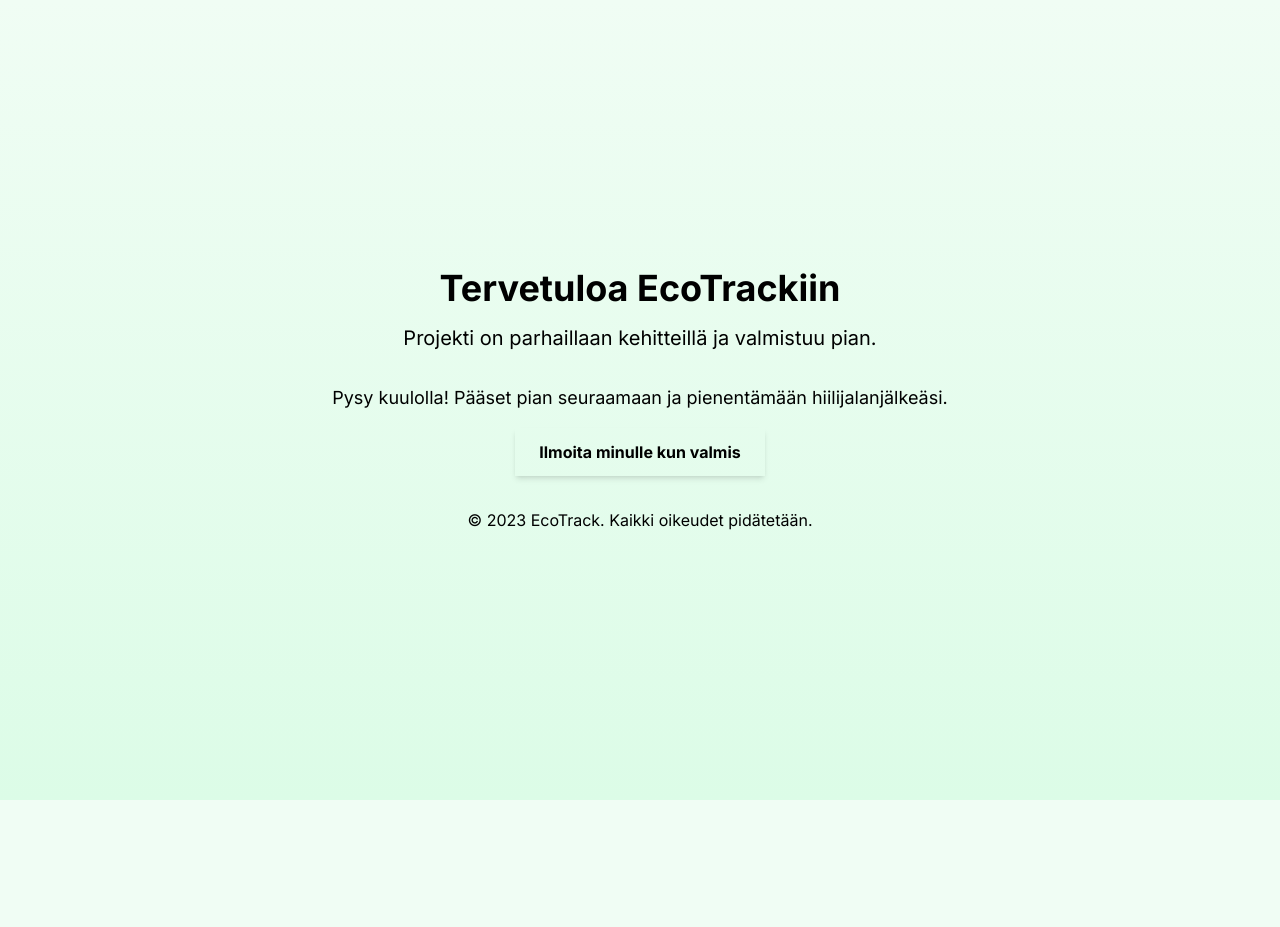
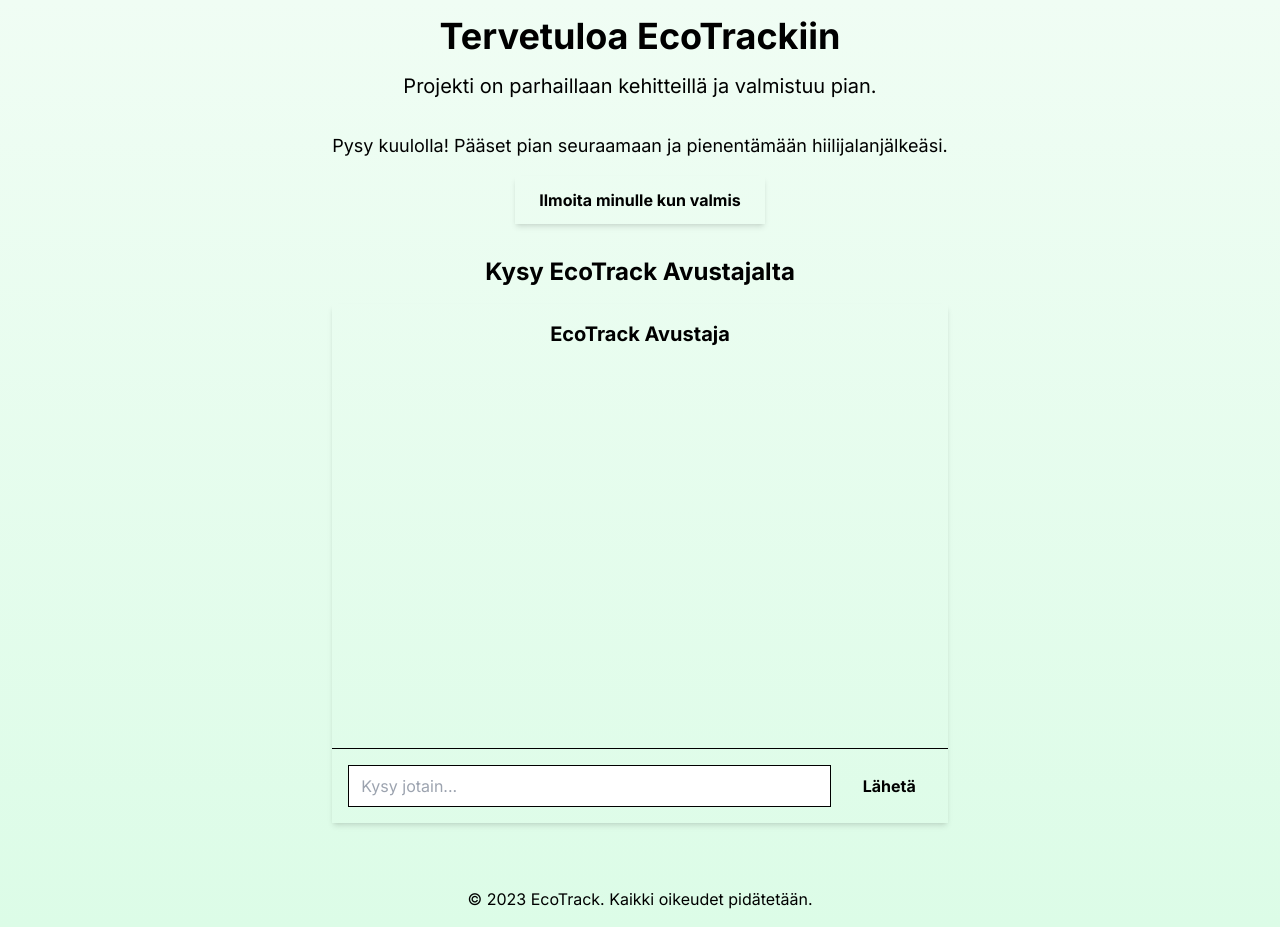
Before and after one commit to Hakukonestudio/EcoTrack, a Next.js app: page / in a window 1280 px wide. Before the commit the page ends 800 px from the top, so only its background shows below. Built offline with nearby package versions, Linux system fonts and the light colour scheme.

Commit message:
chatbot added

```diff
--- /dev/null
+++ b/app/api/chat/route.ts
@@ -0,0 +1,43 @@
+import OpenAI from 'openai';
+import { OpenAIStream, StreamingTextResponse } from 'ai';
+
+// Loome OpenAI kliendi instantsi
+const openai = new OpenAI({
+  apiKey: process.env.OPENAI_API_KEY,
+});
+
+// Määrame Edge runtime'i
+export const runtime = 'edge';
+
+export async function POST(req: Request) {
+  try {
+    // Logime päringu saamise
+    console.log('Received request');
+
+    // Parsime sõnumid päringu kehast
+    const { messages } = await req.json();
+    console.log('Messages:', messages);
+
+    // Loome vestluse OpenAI API-ga
+    const response = await openai.chat.completions.create({
+      model: 'gpt-3.5-turbo',
+      stream: true,
+      messages: [
+        { role: 'system', content: 'Olet EcoTrack-sovelluksen avustaja. Auta käyttäjiä ymmärtämään ja pienentämään hiilijalanjälkeään.' },
+        ...messages
+      ]
+    });
+
+    console.log('OpenAI API response received');
+
+    // Loome voo vastusest
+    const stream = OpenAIStream(response);
+    console.log('Stream created');
+
+    // Tagastame voogedastatud vastuse
+    return new StreamingTextResponse(stream);
+  } catch (error) {
+    console.error('Error in chat route:', error);
+    return new Response('An error occurred', { status: 500 });
+  }
+}
--- a/app/layout.tsx
+++ b/app/layout.tsx
@@ -5,8 +5,8 @@
 const inter = Inter({ subsets: ['latin'] })
 
 export const metadata: Metadata = {
-  title: 'EcoTrack - Tulossa pian',
-  description: 'Seuraa ja pienennä hiilijalanjälkeäsi EcoTrackin avulla.',
+  title: 'EcoTrack - Seuraa ja pienennä hiilijalanjälkeäsi',
+  description: 'EcoTrack auttaa sinua ymmärtämään ja pienentämään hiilijalanjälkeäsi.',
 }
 
 export default function RootLayout({
--- a/app/page.tsx
+++ b/app/page.tsx
@@ -1,16 +1,17 @@
 import Link from 'next/link'
+import ChatWindow from '../components/ChatWindow'
 
 export default function Home() {
   return (
-    <div className="flex flex-col items-center justify-center min-h-screen bg-gradient-to-b from-green-100 to-green-200">
-      <main className="text-center">
+    <div className="flex flex-col items-center justify-center min-h-screen bg-gradient-to-b from-green-100 to-green-200 p-4">
+      <main className="text-center mb-8">
         <h1 className="text-4xl font-bold text-green-800 mb-4">
           Tervetuloa EcoTrackiin
         </h1>
         <p className="text-xl text-green-700 mb-8">
           Projekti on parhaillaan kehitteillä ja valmistuu pian.
         </p>
-        <div className="space-y-4">
+        <div className="space-y-4 mb-8">
           <p className="text-lg text-green-600">
             Pysy kuulolla! Pääset pian seuraamaan ja pienentämään hiilijalanjälkeäsi.
           </p>
@@ -21,6 +22,10 @@
             Ilmoita minulle kun valmis
           </Link>
         </div>
+        <div className="w-full max-w-2xl mx-auto">
+          <h2 className="text-2xl font-bold text-green-800 mb-4">Kysy EcoTrack Avustajalta</h2>
+          <ChatWindow />
+        </div>
       </main>
       <footer className="mt-8 text-green-600">
         <p>&copy; 2023 EcoTrack. Kaikki oikeudet pidätetään.</p>
--- /dev/null
+++ b/components/ChatWindow.tsx
@@ -0,0 +1,38 @@
+'use client'
+
+import { useState } from 'react'
+import { useChat } from 'ai/react'
+
+export default function ChatWindow() {
+  const { messages, input, handleInputChange, handleSubmit } = useChat()
+
+  return (
+    <div className="w-full max-w-2xl mx-auto bg-white rounded-xl shadow-md overflow-hidden">
+      <div className="p-4 bg-green-500 text-white">
+        <h2 className="text-xl font-bold">EcoTrack Avustaja</h2>
+      </div>
+      <div className="h-96 overflow-y-auto p-4 space-y-4">
+        {messages.map(m => (
+          <div key={m.id} className={`flex ${m.role === 'user' ? 'justify-end' : 'justify-start'}`}>
+            <div className={`max-w-3/4 p-3 rounded-lg ${m.role === 'user' ? 'bg-green-100 text-right' : 'bg-gray-100'}`}>
+              {m.content}
+            </div>
+          </div>
+        ))}
+      </div>
+      <form onSubmit={handleSubmit} className="p-4 border-t">
+        <div className="flex space-x-4">
+          <input
+            value={input}
+            onChange={handleInputChange}
+            placeholder="Kysy jotain..."
+            className="flex-1 border rounded-lg px-3 py-2 focus:outline-none focus:ring-2 focus:ring-green-500"
+          />
+          <button type="submit" className="bg-green-500 hover:bg-green-600 text-white font-bold py-2 px-4 rounded-lg transition duration-300">
+            Lähetä
+          </button>
+        </div>
+      </form>
+    </div>
+  )
+}
--- a/next.config.mjs
+++ b/next.config.mjs
@@ -1,4 +1,13 @@
+// next.config.mjs
+
 /** @type {import('next').NextConfig} */
-const nextConfig = {};
+const nextConfig = {
+    reactStrictMode: true, // Soovitatav, et tuvastada potentsiaalsed probleemid
+    swcMinify: true, // SWC minifitseerimise lubamine
+    // experimental: {
+    //   serverActions: true, // See rida on nüüd eemaldatud
+    // },
+    // Teised konfiguratsioonivalikud, mida võite vajada
+  };
 
-export default nextConfig;
+  export default nextConfig;
--- a/package.json
+++ b/package.json
@@ -10,10 +10,13 @@
   },
   "dependencies": {
     "@radix-ui/react-icons": "^1.3.0",
+    "ai": "^3.4.3",
     "class-variance-authority": "^0.7.0",
     "clsx": "^2.1.1",
     "lucide-react": "^0.446.0",
     "next": "14.2.13",
+    "openai": "^4.64.0",
+    "openai-edge": "^1.2.2",
     "react": "^18",
     "react-dom": "^18",
     "tailwind-merge": "^2.5.2",
--- /dev/null
+++ b/types/env.d.ts
@@ -0,0 +1,5 @@
+declare namespace NodeJS {
+    interface ProcessEnv {
+      OPENAI_API_KEY: string;
+    }
+  }
```
Also changed, not shown: 2 other files (tests, documents, lock files or other folders).
